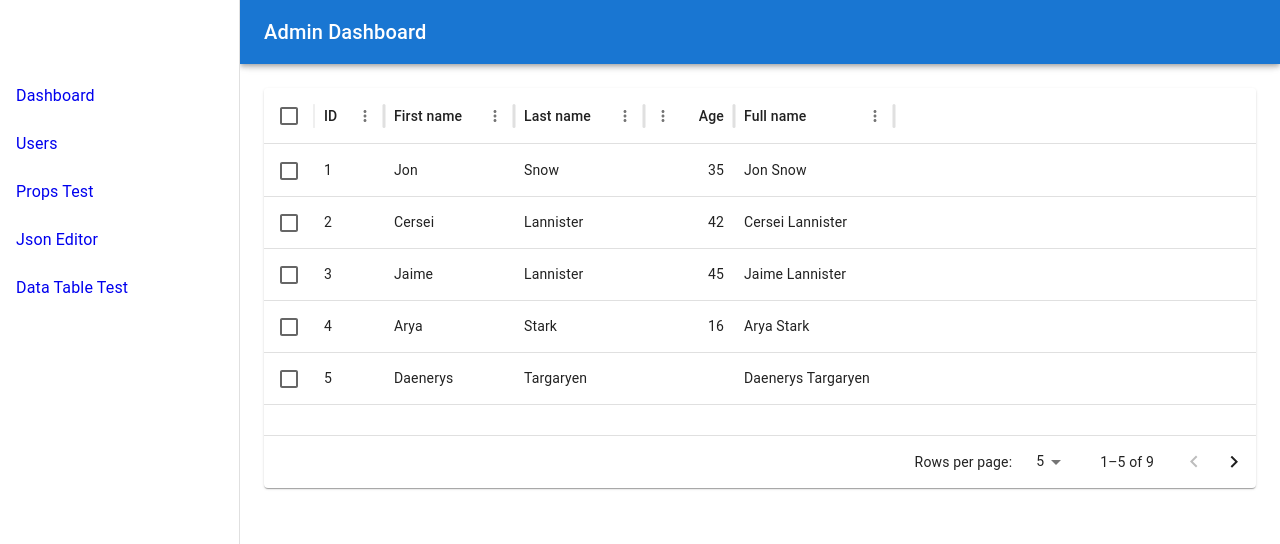
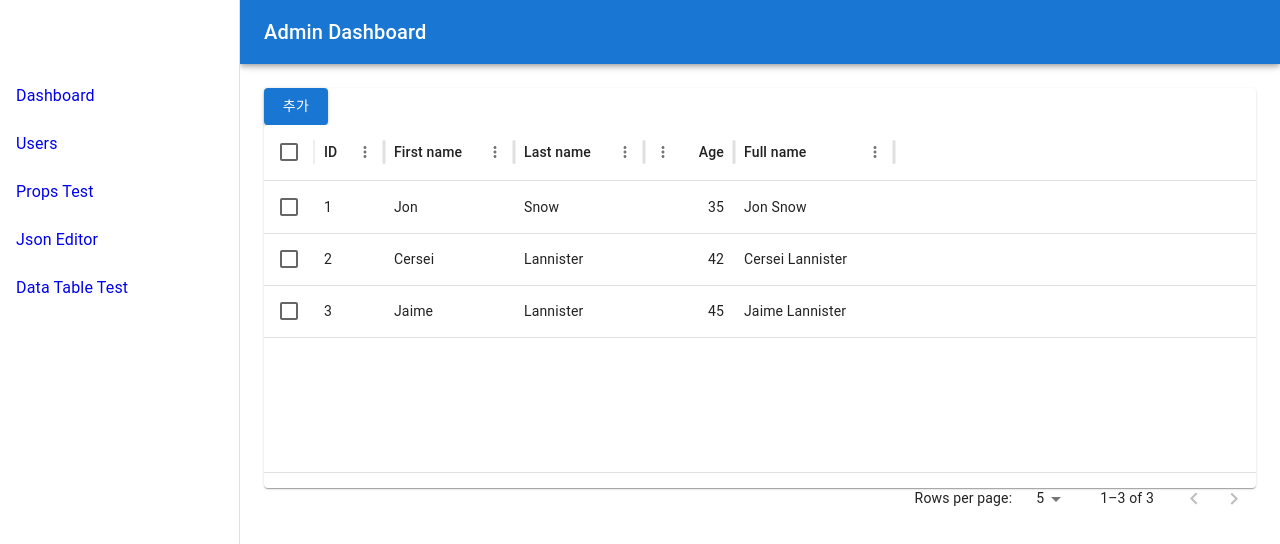
Before and after one commit to reallywally/playground-react, a React (Vite) app: page /data-table-test in a window 1280 px wide. Shown: the top 544 px of the page. Built offline with nearby package versions, Linux system fonts and the light colour scheme.

Commit message:
DataGrid 렌더링 테스트

```diff
--- a/src/playground/dataTableTest/DataTableTest.tsx
+++ b/src/playground/dataTableTest/DataTableTest.tsx
@@ -1,6 +1,16 @@
-import * as React from "react";
+import { useState } from "react";
 import { DataGrid, GridColDef } from "@mui/x-data-grid";
 import Paper from "@mui/material/Paper";
+import { Button } from "@mui/material";
+
+export default function DataTableTest() {
+  const rows = [
+    { id: 1, lastName: "Snow", firstName: "Jon", age: 35 },
+    { id: 2, lastName: "Lannister", firstName: "Cersei", age: 42 },
+    { id: 3, lastName: "Lannister", firstName: "Jaime", age: 45 },
+  ];
+
+  const [users, setUsers] = useState(rows);
 
   const columns: GridColDef[] = [
     { field: "id", headerName: "ID", width: 70 },
@@ -18,29 +28,35 @@ const columns: GridColDef[] = [
       description: "This column has a value getter and is not sortable.",
       sortable: false,
       width: 160,
-    valueGetter: (value, row) => `${row.firstName || ""} ${row.lastName || ""}`,
+      valueGetter: (value, row) =>
+        `${row.firstName || ""} ${row.lastName || ""}`,
     },
-];
-
-const rows = [
-  { id: 1, lastName: "Snow", firstName: "Jon", age: 35 },
-  { id: 2, lastName: "Lannister", firstName: "Cersei", age: 42 },
-  { id: 3, lastName: "Lannister", firstName: "Jaime", age: 45 },
-  { id: 4, lastName: "Stark", firstName: "Arya", age: 16 },
-  { id: 5, lastName: "Targaryen", firstName: "Daenerys", age: null },
-  { id: 6, lastName: "Melisandre", firstName: null, age: 150 },
-  { id: 7, lastName: "Clifford", firstName: "Ferrara", age: 44 },
-  { id: 8, lastName: "Frances", firstName: "Rossini", age: 36 },
-  { id: 9, lastName: "Roxie", firstName: "Harvey", age: 65 },
   ];
 
   const paginationModel = { page: 0, pageSize: 5 };
 
-export default function DataTableTest() {
   return (
     <Paper sx={{ height: 400, width: "100%" }}>
+      <Button
+        variant="contained"
+        color="primary"
+        onClick={() => {
+          setUsers([
+            ...users,
+            {
+              id: users.length + 1,
+              lastName: "Doe",
+              firstName: "Jane",
+              age: 22,
+            },
+          ]);
+          console.log("users", users);
+        }}
+      >
+        추가
+      </Button>
       <DataGrid
-        rows={rows}
+        rows={users}
         columns={columns}
         initialState={{ pagination: { paginationModel } }}
         pageSizeOptions={[5, 10]}
```
Lines whose indentation alone changed are shown as unchanged.
